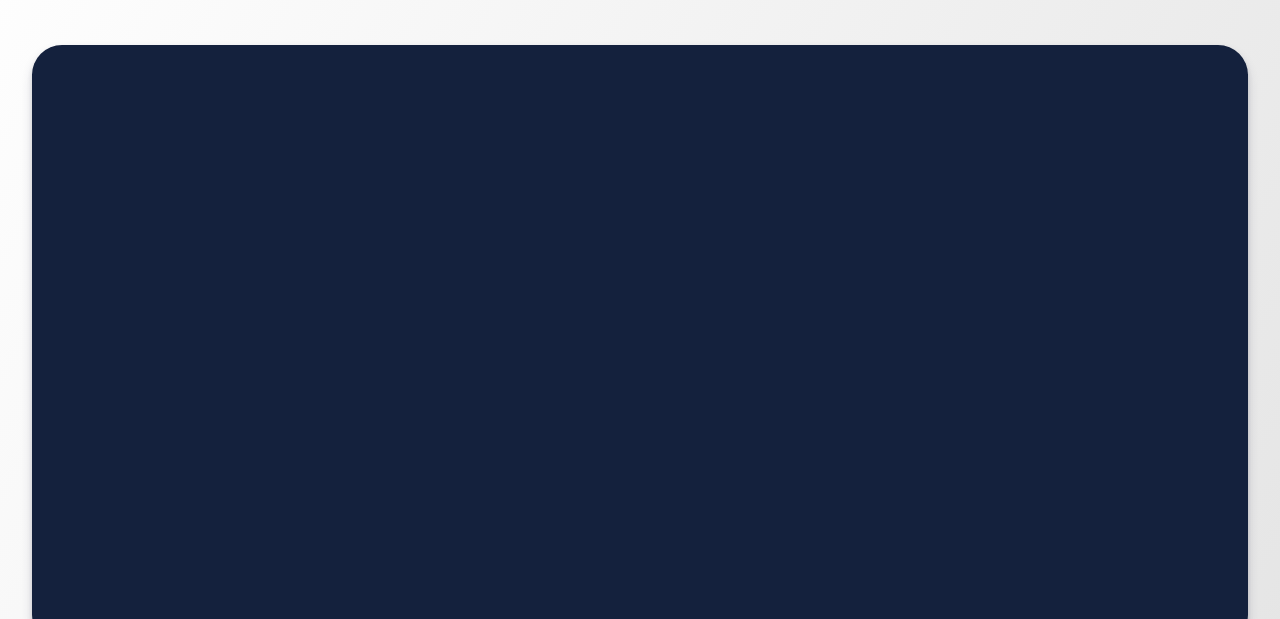
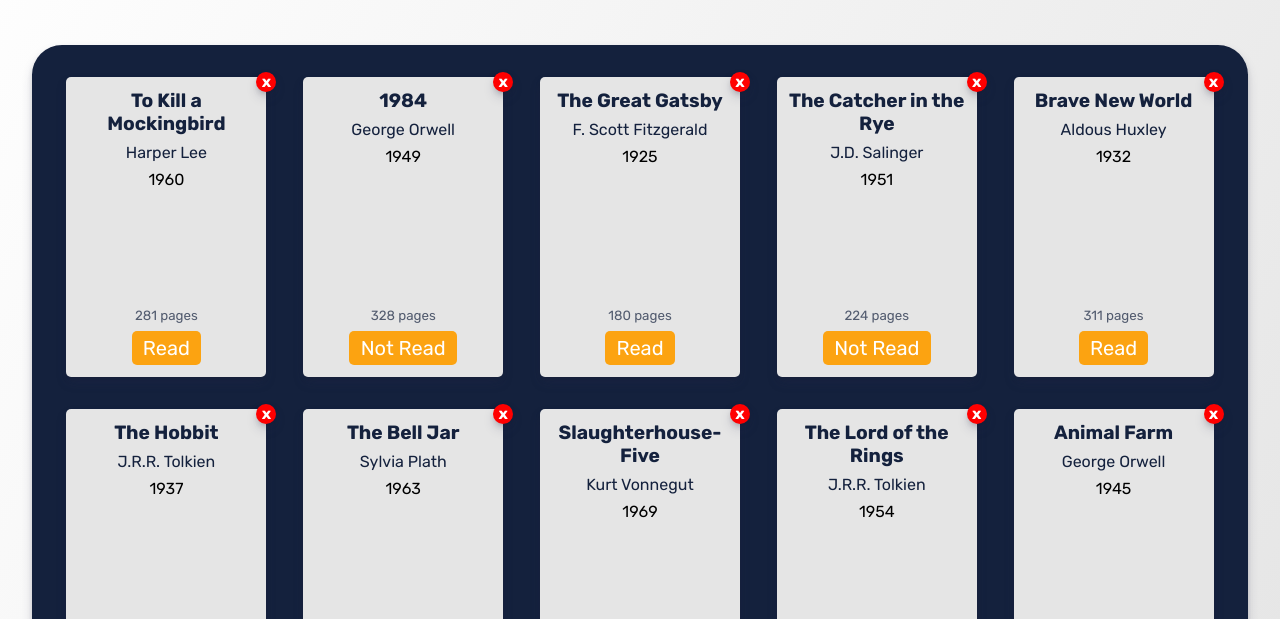
Before and after one commit to ndrsov/library-TOP, a plain HTML site: page index.html in a window 1280 px wide. Shown: the part 181-800 px from the top of the page. Drawn offline with Linux system fonts and the light colour scheme.

Commit message:
Fix font size for card books

```diff
--- a/app.js
+++ b/app.js
@@ -81,9 +81,6 @@ class Book {
     this.year = year;
     this.readed = readed;
   }
-  createDOMEl() {
-    console.log('YOu got to me');
-  }
 }
 
 // Define the Library class
@@ -109,6 +106,21 @@ class Library {
 
   getAllBooks() {
     return this.books;
+  }
+  renderDB() {
+    for (const bookDom of this.books) {
+      const bookCard = document.createElement('div');
+      bookCard.innerHTML = `<p class='book-title'>${bookDom.title}</p>
+      <p class='book-author'>${bookDom.author}</p>
+      <p class='book-year'>${bookDom.year}</p>
+      <small class='book-pages'>${bookDom.pages} pages</small>
+      <span class='book-status'>${bookDom.readed ? 'Read' : 'Not Read'}</span>
+      <span class='book-remove-btn'>x</span>`;
+      bookCard.classList.add('book-card');
+
+      console.log(bookCard);
+      booksContainer.append(bookCard);
+    }
   }
 }
 
@@ -161,6 +173,7 @@ bookForm.addEventListener('submit', (e) => {
   for (const dummyBook of dummyData) {
     myLibrary.addBook(dummyBook);
   }
+  myLibrary.renderDB();
 })();
 
 // Book card markup
--- a/style.css
+++ b/style.css
@@ -187,6 +187,7 @@ input[type='checkbox'] {
   position: relative;
   width: 200px;
   height: 300px;
+  border-radius: 5px;
   display: flex;
   flex-direction: column;
   align-items: center;
@@ -196,21 +197,29 @@ input[type='checkbox'] {
   padding: 0.75rem;
   box-shadow: rgba(50, 50, 93, 0.25) 0px 6px 12px -2px,
     rgba(0, 0, 0, 0.3) 0px 3px 7px -3px;
+  overflow-wrap: break-word;
+  gap: 0.5rem;
+}
+
+.book-card p {
+  margin: 0;
 }
 
 .book-title {
-  font-size: 1.5rem;
+  font-size: larger;
   font-weight: bold;
+  text-align: center;
 }
 
 .book-author {
-  font-size: 1.25rem;
+  font-size: 1rem;
 }
 .book-year {
   color: var(--black);
 }
 .book-pages {
   opacity: 0.7;
+  margin-top: auto;
 }
 .book-status {
   font-size: 1.25rem;
```
